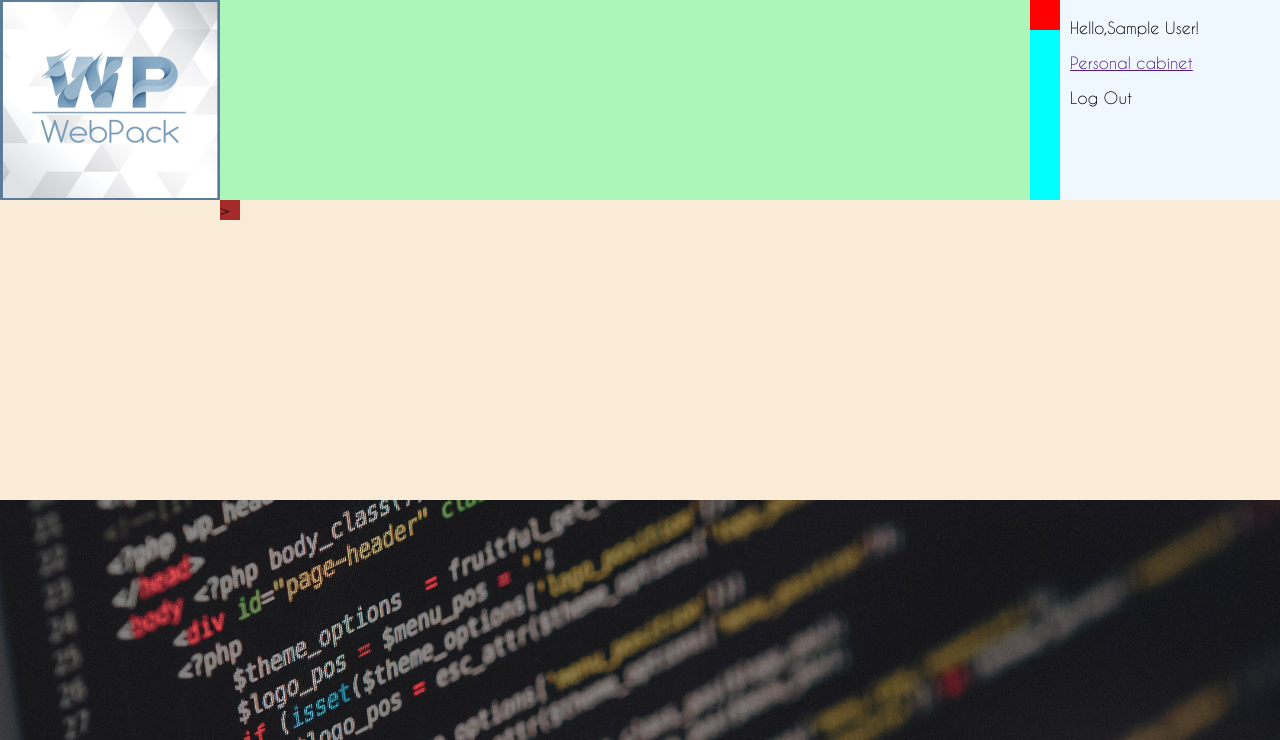
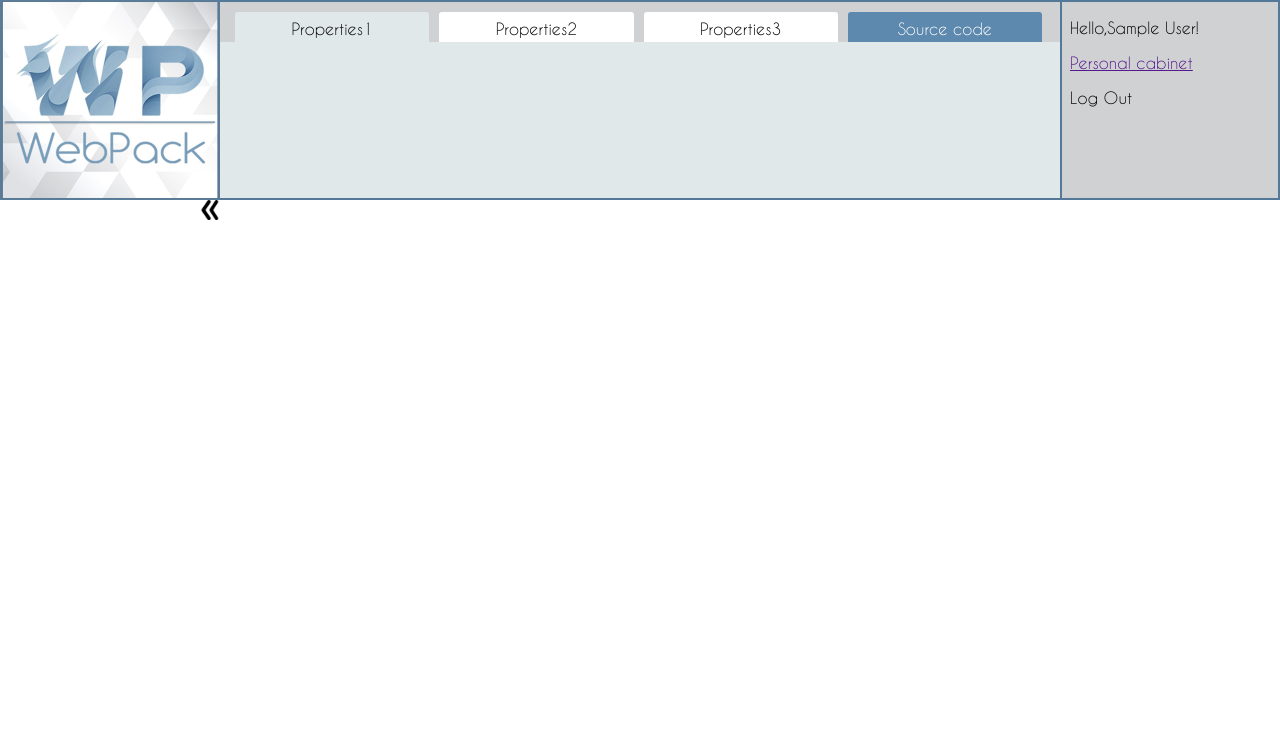
Before and after one commit to ScrumWebPack2017/webpackpj, a PHP site: page / in a window 1280 px wide. Shown: the top 740 px of the page. Run offline with PHP 8.4, Linux system fonts and the light colour scheme; the visitor is signed in with stand-in values (Sample User, id 1).

Commit message:
added design

```diff
--- a/index.php
+++ b/index.php
@@ -50,13 +50,21 @@
             ?>
         </div>
         <div class="header_elements" id="top_menu">
-            <div  class="header_elements" id="header_menu_control">
-                <div id="hide_auth" onclick="">
-
+            <div class="header_elements" id="header_menu_wrap">
+                <div id="header_menu_tabs">
+                    <div class="menu_tab selected_tab">
+                        Properties1
+                    </div>
+                    <div class="menu_tab">
+                        Properties2
+                    </div>
+                    <div class="menu_tab">
+                        Properties3
+                    </div>
+                    <div class="menu_tab" id="source_code_btn">
+                        Source code
+                    </div>
                 </div>
-            </div>
-            <div class="header_elements" id="header_menu_wrap">
-
             </div>
         </div>
         <div class="header_elements" id="logo">
@@ -69,7 +77,7 @@
     <div id="left_bar">
         <div id="left_btn_col">
             <div id="left_btn" onclick="shiftLeftBar()">
-                >
+                <!-- <img src="images/arrLeft.png" id="left_col_img" width="20"> -->
             </div>
         </div>
         <div id="left_menu">
--- a/scripts/common.js
+++ b/scripts/common.js
@@ -1,6 +1,7 @@
 window.onload = function() {
     normalizePage();
     instaValidate();
+    tabControl();
     $('#authorization_form').submit(function (event) {
         event.preventDefault();
         if (validateAuth()) {
@@ -12,9 +13,16 @@ window.onload = function() {
     });
 };
 
+function tabControl() {
+    $('.menu_tab').click(function () {
+        if (this.id == 'source_code_btn')
+            return;
+        $('.menu_tab').removeClass('selected_tab');
+        this.setAttribute('class', 'menu_tab selected_tab');
+    })
+}
+
 function shiftAuth() {
-
-
     var x = $('#user_block').css('width').split('p')[0];
     alert(x);
     if (x == 200) {
@@ -28,15 +36,20 @@ function shiftAuth() {
 function shiftLeftBar() {
     var x = $('#left_bar').css('left').split('p')[0];
     if (x == 0) {
-        $('#left_bar').animate({ left: "-220px" } , 400);
-        $('#left_btn').html('>');
+        $('#left_bar').animate({ left: "-200px" } , 400);
+        $('#left_btn').css('backgroundImage', 'url(images/arrRight.png)');
     } else {
         $('#left_bar').animate({ left: "0px" } , 400);
-        $('#left_btn').html('<');
+        $('#left_btn').css('backgroundImage', 'url(images/arrLeft.png)');
     }
 }
 
+function normalizePage() {
+    var h = document.body.scrollHeight;
+    $('#left_bar').css('height', h - 200);
+    $('#left_btn_col').css('padding-top', (h - 240)/2);
 
+}
 
 /* Authorization
 
@@ -127,11 +140,9 @@ function validateAuth() {
 function instaValidate() {
     $('#email_input').focus(function() {
         borderDefault('email_input');
-        borderDefault('pass_input');
         errorAuth('');
     });
     $('#pass_input').focus(function() {
-        borderDefault('email_input');
         borderDefault('pass_input');
         errorAuth('');
     });
@@ -144,8 +155,3 @@ function borderRed(id) {
 function borderDefault(id) {
     $('#' + id).css('border', '1px solid #e7e7e7');
 }
-
-function normalizePage() {
-    var h = document.body.scrollHeight;
-    $('#left_bar').css('height', h - 200);
-}
--- a/styles/common.css
+++ b/styles/common.css
@@ -5,8 +5,6 @@
 
 body {
     margin: 0;
-    background: url('../images/reg_background3.jpg');
-    background-size: cover;
     font-family: "CaviarDreams";
 }
 
@@ -25,38 +23,66 @@ header {
 #user_block {
     width: 200px;
     height: 180px;
-    background-color: aliceblue;
-    padding: 10px;
+    background-color: #d0d1d3;
+    padding: 8px;
+    border: 2px solid #547898;
 }
 
 #logo {
     width: 220px;
     height: 100%;
-    background: url("../images/logo2.jpg");
+    background: url("../images/logo4.jpg");
     background-size: cover;
 }
 
 #top_menu {
     width: calc(100% - 440px);
-    height: inherit;
-    background-color: #adf6b9;
+    height: 196px;
+    background-color: #e1e8ea;
+    border-bottom: 2px solid #547898;
+    border-top: 2px solid #547898;
 }
 
-#header_menu_control {
-    width: 30px;
+#header_menu_wrap {
+    width: 100%;
     height: inherit;
-    background-color: aqua;
+    visibility: visible;
 }
 
-#hide_auth {
+#header_menu_tabs {
     height: 30px;
-    background-color: red;
+    background-color: #d0d1d3;
+    padding: 10px 10px 0 10px;
+}
+
+.menu_tab {
+    position: relative;
+    float: left;
+    height: 16px;
+    width: calc((100% - 43px) / 4);
+    margin: 0 5px;
+    text-align: center;
+    font-size: 16px;
+    padding: 7px 0 7px 0;
+    border-top-left-radius: 3px;
+    border-top-right-radius: 3px;
+    background-color: #ffffff;
+    cursor: pointer;
+}
+
+.selected_tab {
+    background-color: #e1e8ea;
+}
+
+#source_code_btn {
+    background: #5d89ae;
+    color: white;
 }
 
 #content {
     position: absolute;
     width: 100%;
-    background-color: antiquewhite;
+    background-color: white;
     min-height: 500px;
 }
 
@@ -65,7 +91,7 @@ header {
     z-index: 10;
     top: 200px;
     left: 0;
-    width: 240px;
+    width: 220px;
     background-color: transparent;
 }
 
@@ -74,24 +100,27 @@ header {
     float: right;
     width: 20px;
     height: inherit;
-    background-color: inherit;
+    background-color: #e1e8ea;
 }
 
 #left_btn {
     height: 20px;
-    background-color: brown;
+    font-stretch: ultra-condensed;
+    text-align: center;
     cursor: pointer;
+    background-image: url(../images/arrLeft.png);
+    background-size: cover;
+    font-family: "Century Gothic";
 }
 
 #left_menu {
     position: relative;
     float: right;
-    width: 220px;
+    width: 200px;
     height: inherit;
-    background-color: aqua;
+    background-color: #e1e8ea;
+
 }
-
-
 
 .auth_box {
     margin: auto;
@@ -123,10 +152,11 @@ header {
     box-shadow: inset 1px 1px 5px 0 #eee;
     font-size: 16px;
     border-radius: 4px;
-    border: 1px solid silver;
+    border: 1px solid white;
     width: 74px;
     height: 28px;
-    background: radial-gradient(#adf6b9, lightgreen);
+    background: #99d9ea;
+    color: #000000;
     font-family: "CaviarDreams";
 }
 
@@ -139,8 +169,10 @@ header {
 }
 
 #reg_btn {
-    background: radial-gradient(indianred, orangered);
+    background: #5d89ae;
     width: 100%;
+    color: white;
+    border: 1px solid #ffffff;
 }
 
 #reg_btn_box {
```
Also changed, not shown: images/arrLeft.png (added), images/arrRight.png (added), images/logo3.jpg (added), images/logo4.jpg (added).
